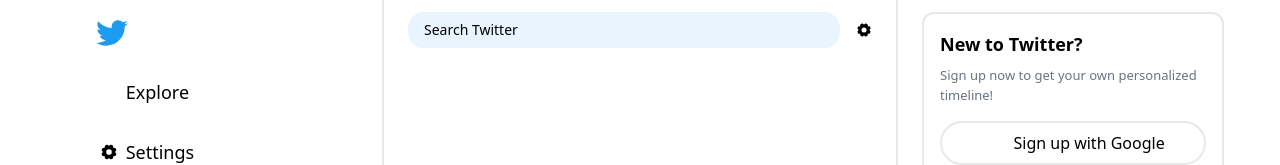
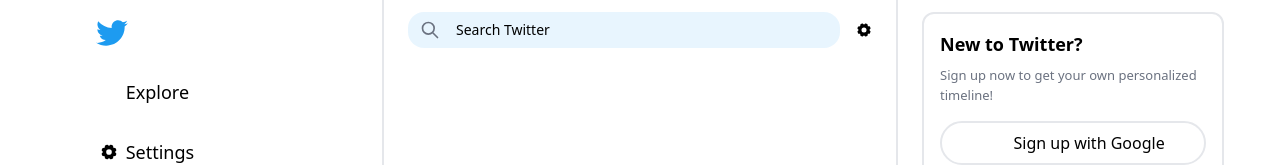
Before and after one commit to Senninseyi/twitter-clone, a Next.js app: page /signin in a window 1280 px wide. Shown: the top 165 px of the page. Built offline with nearby package versions, Linux system fonts and the light colour scheme; some icons are missing.

Commit message:
chore: add search icom

```diff
--- a/components/searchbar/searchbar.js
+++ b/components/searchbar/searchbar.js
@@ -8,11 +8,28 @@
         className="w-full py-3 px-6 sticky dark:bg-white dark:bg-opacity-10
        dark:backdrop-blur-lg top-0 flex justify-center"
       >
-        <div className="flex w-full gap-4">
+        <div className="flex relative w-full gap-4">
+          <div class="absolute inset-y-0 left-0 flex items-center pl-3 pointer-events-none">
+            <svg
+              aria-hidden="true"
+              class="w-5 h-5 text-gray-500 dark:text-gray-400"
+              fill="none"
+              stroke="currentColor"
+              viewBox="0 0 24 24"
+              xmlns="http://www.w3.org/2000/svg"
+            >
+              <path
+                stroke-linecap="round"
+                stroke-linejoin="round"
+                stroke-width="2"
+                d="M21 21l-6-6m2-5a7 7 0 11-14 0 7 7 0 0114 0z"
+              ></path>
+            </svg>
+          </div>
           <input
             type="search"
             placeholder="Search Twitter"
-            className="w-full px-4 py-2 rounded-2xl outline-none bg-primary
+            className="w-full pl-12 py-2 rounded-2xl outline-none bg-primary
              text-black dark:bg-white bg-opacity-10 placeholder:text-black text-sm font-medium"
           />
           <button>
```
